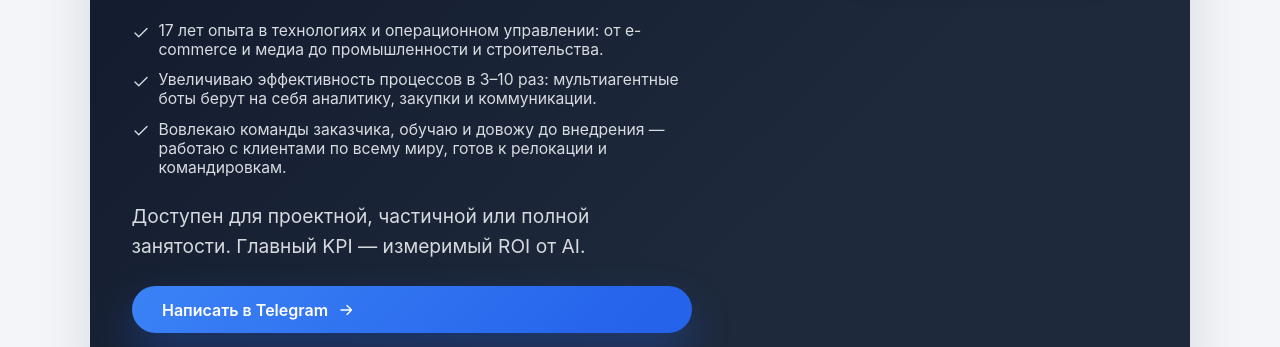
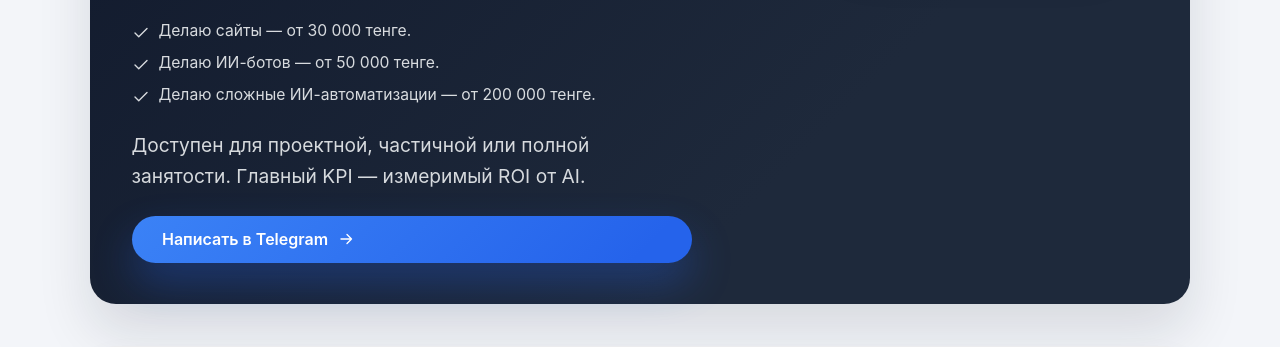
Before and after one commit to AyanbekDos/protfolio, a plain HTML site: page index.html in a window 1280 px wide. Shown: the part 438-785 px from the top of the page. Drawn offline with Linux system fonts and the light colour scheme.

Commit message:
Update hero copy and styling

```diff
--- a/index.html
+++ b/index.html
@@ -444,15 +444,15 @@
           <ul class="hero-facts">
             <li>
               <svg width="18" height="18" viewBox="0 0 24 24" fill="none"><path d="M20 6L9 17L4 12" stroke="currentColor" stroke-width="1.8" stroke-linecap="round" stroke-linejoin="round"/></svg>
-              17 лет опыта в технологиях и операционном управлении: от e-commerce и медиа до промышленности и строительства.
+              Делаю сайты — от 30&nbsp;000 тенге.
             </li>
             <li>
               <svg width="18" height="18" viewBox="0 0 24 24" fill="none"><path d="M20 6L9 17L4 12" stroke="currentColor" stroke-width="1.8" stroke-linecap="round" stroke-linejoin="round"/></svg>
-              Увеличиваю эффективность процессов в 3–10 раз: мультиагентные боты берут на себя аналитику, закупки и коммуникации.
+              Делаю ИИ-ботов — от 50&nbsp;000 тенге.
             </li>
             <li>
               <svg width="18" height="18" viewBox="0 0 24 24" fill="none"><path d="M20 6L9 17L4 12" stroke="currentColor" stroke-width="1.8" stroke-linecap="round" stroke-linejoin="round"/></svg>
-              Вовлекаю команды заказчика, обучаю и довожу до внедрения — работаю с клиентами по всему миру, готов к релокации и командировкам.
+              Делаю сложные ИИ-автоматизации — от 200&nbsp;000 тенге.
             </li>
           </ul>
           <p class="hero-note">Доступен для проектной, частичной или полной занятости. Главный KPI — измеримый ROI от AI.</p>
```
